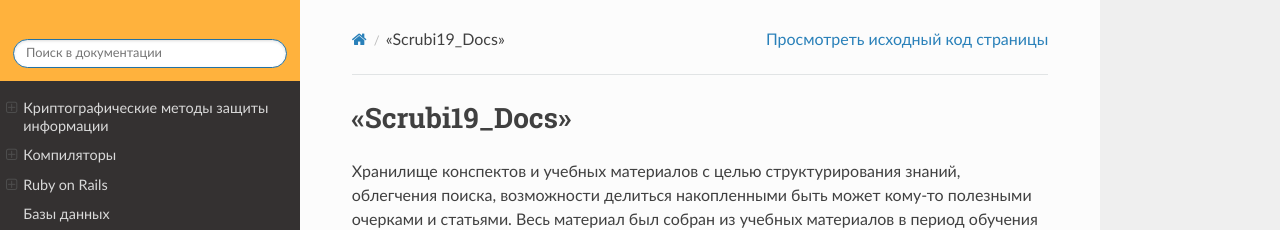
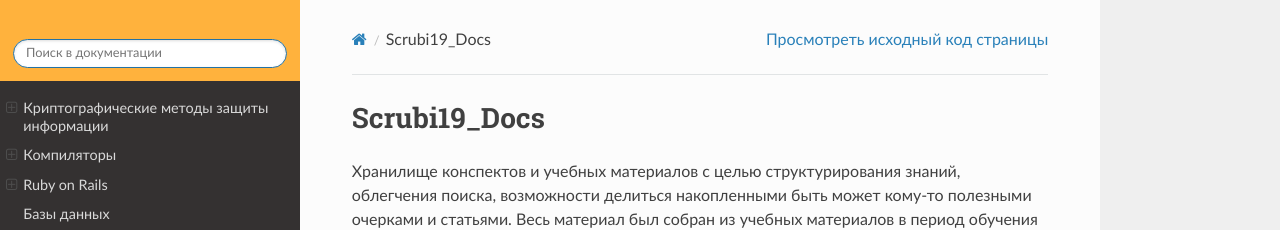
Before and after one commit to Scrubi19/My_Docs, a Sphinx documentation site: the page built from source/index.rst, in a window 1280 px wide. Shown: the top 230 px of the page. Built offline with Sphinx 7.4.7 and the Read the Docs theme 2.0.0, drawn with Linux system fonts in a browser that asks for light colours.

```diff
--- a/source/index.rst
+++ b/source/index.rst
@@ -1,4 +1,4 @@
-"Scrubi19_Docs"
+Scrubi19_Docs
 -------------------------------
 Хранилище конспектов и учебных материалов с целью структурирования знаний, облегчения поиска, возможности делиться накопленными быть может кому-то полезными очерками и статьями. Весь материал был собран из учебных материалов в период обучения в СибГути и многомиллионных заметок из INotes и Google Keep
 
```
